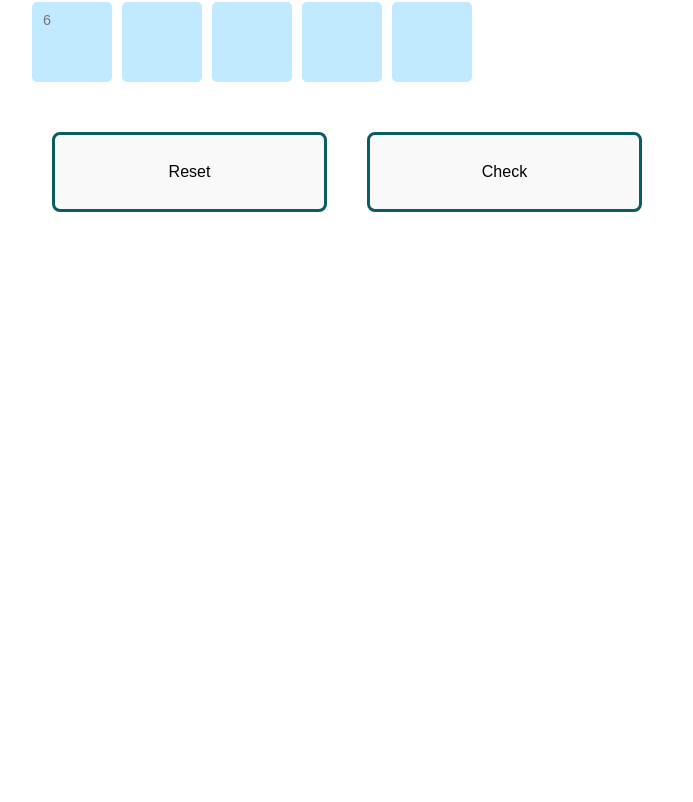
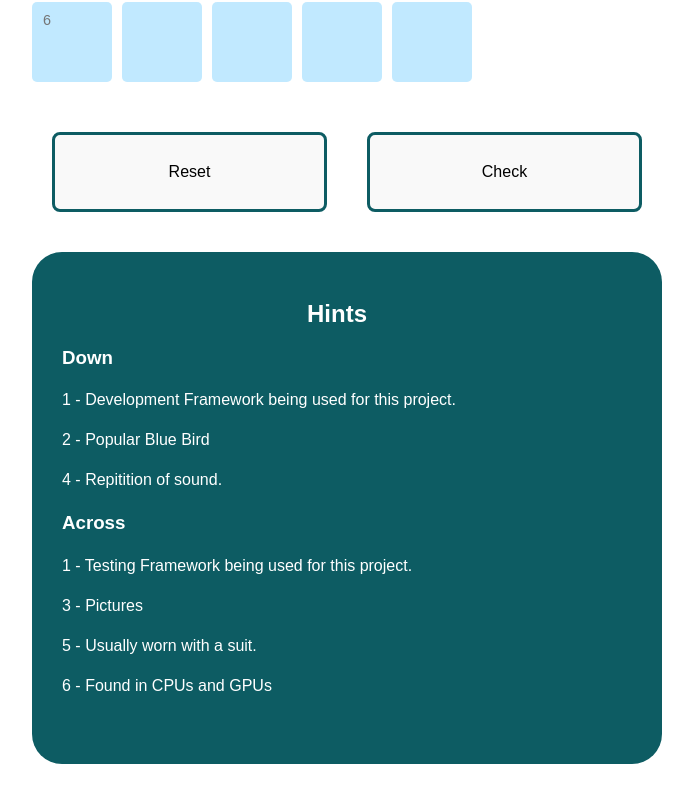
Before and after one commit to sinissto/crossword_puzzle, a React (Vite) app: page / in a window 1280 px wide. Shown: the part 735-1537 px from the top of the page, without its empty margins (293-986 px from the left). Before the commit the page ends 1019 px from the top, so only its background shows below. Built offline with nearby package versions, Linux system fonts and the light colour scheme.

Commit message:
Crossword hints added

```diff
--- a/src/App.jsx
+++ b/src/App.jsx
@@ -3,7 +3,8 @@ import "./App.css";
 import { Crossword } from "./Crossword";
 
 function App() {
-  const { handleOutput, wordGrid, createGrid, checkGrid } = Crossword();
+  const { handleOutput, wordGrid, createGrid, checkGrid, hintList } =
+    Crossword();
 
   return (
     <div className="App">
@@ -48,6 +49,39 @@ function App() {
           Check
         </button>
       </div>
+      <div className={"hintsCard"}>
+        <h2 className={"cardTitle"}>Hints</h2>
+        <div>
+          <h3>Down</h3>
+          {hintList.map((word, index) => (
+            <div key={index}>
+              {word.direction === "Down" ? (
+                <div>
+                  <p>
+                    {word.label} - {word.hint}
+                  </p>
+                </div>
+              ) : (
+                <div></div>
+              )}
+            </div>
+          ))}
+          <h3>Across</h3>
+          {hintList.map((word, index) => (
+            <div key={index}>
+              {word.direction === "Across" ? (
+                <div>
+                  <p>
+                    {word.label} - {word.hint}
+                  </p>
+                </div>
+              ) : (
+                <div></div>
+              )}
+            </div>
+          ))}
+        </div>
+      </div>
     </div>
   );
 }
--- a/src/Crossword.jsx
+++ b/src/Crossword.jsx
@@ -18,6 +18,24 @@ export const Crossword = () => {
     { pos: "D20", word: "ECHO" },
     { pos: "A30", word: "TIE" },
     { pos: "A42", word: "CORES" },
+  ];
+
+  const hintList = [
+    {
+      direction: "Down",
+      label: 1,
+      hint: "Development Framework being used for this project.",
+    },
+    { direction: "Down", label: 2, hint: "Popular Blue Bird" },
+    { direction: "Down", label: 4, hint: "Repitition of sound." },
+    {
+      direction: "Across",
+      label: 1,
+      hint: "Testing Framework being used for this project.",
+    },
+    { direction: "Across", label: 3, hint: "Pictures" },
+    { direction: "Across", label: 5, hint: "Usually worn with a suit." },
+    { direction: "Across", label: 6, hint: "Found in CPUs and GPUs" },
   ];
 
   const createGrid = () => {
@@ -146,5 +164,5 @@ export const Crossword = () => {
     setWordGrid(checkWord);
   };
 
-  return { handleOutput, wordGrid, createGrid, checkGrid };
+  return { handleOutput, wordGrid, createGrid, checkGrid, hintList };
 };
```
